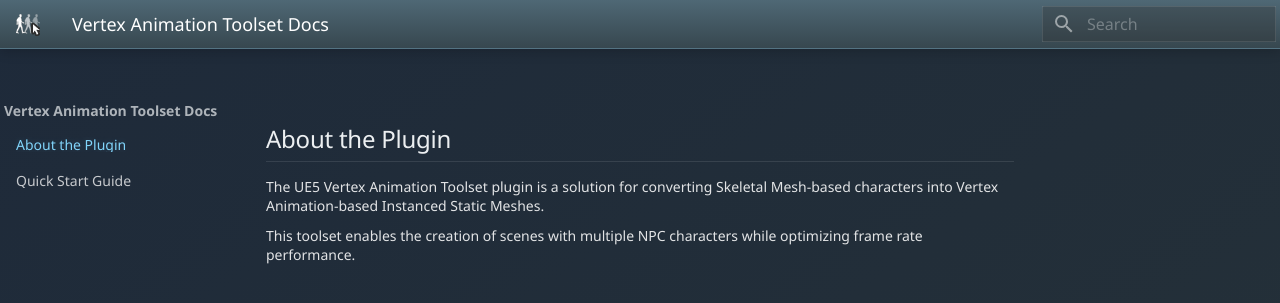
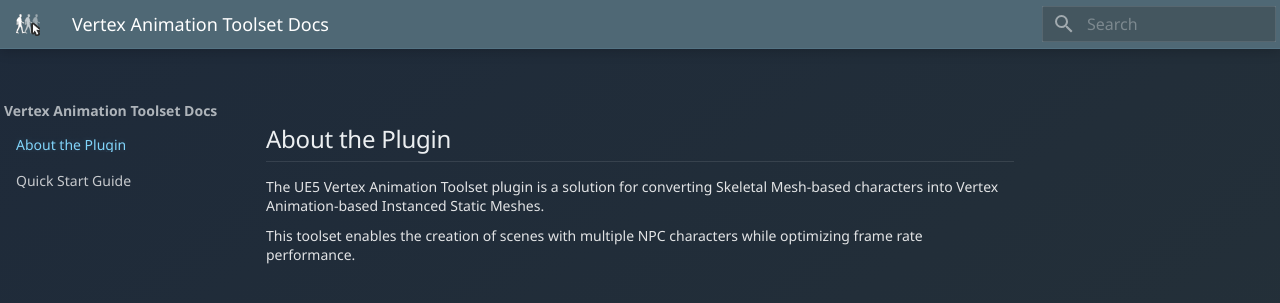
Before and after one commit to Milswanca/VertexAnimationDocumentation, an MkDocs documentation site: the page built from docs/index.md, in a window 1280 px wide. Shown: the top 303 px of the page. Built offline with MkDocs 1.6.1 and Material for MkDocs 9.7.7, drawn with Linux system fonts in a browser that asks for light colours.

Commit message:
progress

```diff
--- a/docs/stylesheets/extra.css
+++ b/docs/stylesheets/extra.css
@@ -75,19 +75,14 @@ code {
     font-variation-settings: 'wght' 500 !important;
 }
 
+/* Header styling */
 .md-header {
-    background-color: #37474f !important;
     box-shadow: 0 2px 12px rgba(0,0,0,0.2) !important;
 }
 
-.md-tabs {
-    background-color: #37474f !important;
-}
-
-/* Header gradient */
 .md-header,
 .md-tabs {
-    background-image: linear-gradient(to bottom, #4f6875, #37474f) !important;
+    background-color: #4f6875 !important;
     border-bottom: 1px solid rgba(129, 212, 250, 0.1) !important;
 }
 
```
